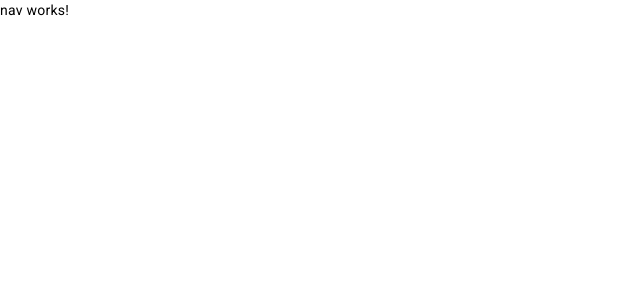
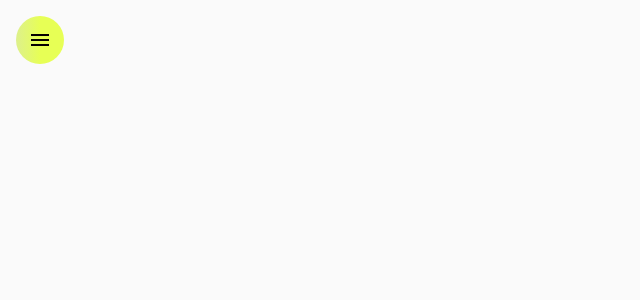
Before and after one commit to GuilhermeBarbosaDev/Airport-Angular, an Angular app: page / in a window 1280 px wide. Shown: the top 300 px of the page, without its empty margins (0-640 px from the left). Built offline with nearby package versions, Linux system fonts and the light colour scheme.

Commit message:
side nav implementada

```diff
--- a/src/app/components/nav/nav.component.css
+++ b/src/app/components/nav/nav.component.css
@@ -0,0 +1,20 @@
+.container{
+    height: 100%;
+}
+
+
+.sidenav{
+    width: 13rem;
+    background: linear-gradient(90deg, rgba(224,249,115,1) 0%, rgba(231,255,85,1) 51%);
+}
+
+.sidenav i {
+    margin-right: .6rem;
+}
+
+
+.menu {
+    margin: 1rem 0 0 1rem;
+    color: rgb(5, 0, 0);
+    background: linear-gradient(90deg, rgb(221, 240, 140) 0%, rgba(231,255,85,1) 51%);
+}
--- a/src/app/components/nav/nav.component.html
+++ b/src/app/components/nav/nav.component.html
@@ -1 +1,29 @@
-<p>nav works!</p>
+<mat-drawer-container class="container" autosize>
+    <mat-drawer #drawer class="sidenav" mode="side">
+        <mat-nav-list class="nav-list">
+            <a mat-list-item routerlink="/">
+                <i class="material-icons">home</i>
+                Home
+            </a>
+            <a mat-list-item routerlink="/">
+                <i class="material-icons">flight_takeoff</i>
+                Passagens
+            </a>
+            <a mat-list-item routerlink="/">
+                <i class="material-icons">code</i>
+                Github
+            </a>
+            <a mat-list-item routerlink="/">
+                <i class="material-icons">logout</i>
+                Logout
+            </a>
+        </mat-nav-list>
+    </mat-drawer>
+
+    <div class="sidenav-content">
+      <button class="menu" (click)="drawer.toggle()" mat-icon-button>
+        <mat-icon>menu</mat-icon>
+      </button>
+    </div>
+
+  </mat-drawer-container>
```
